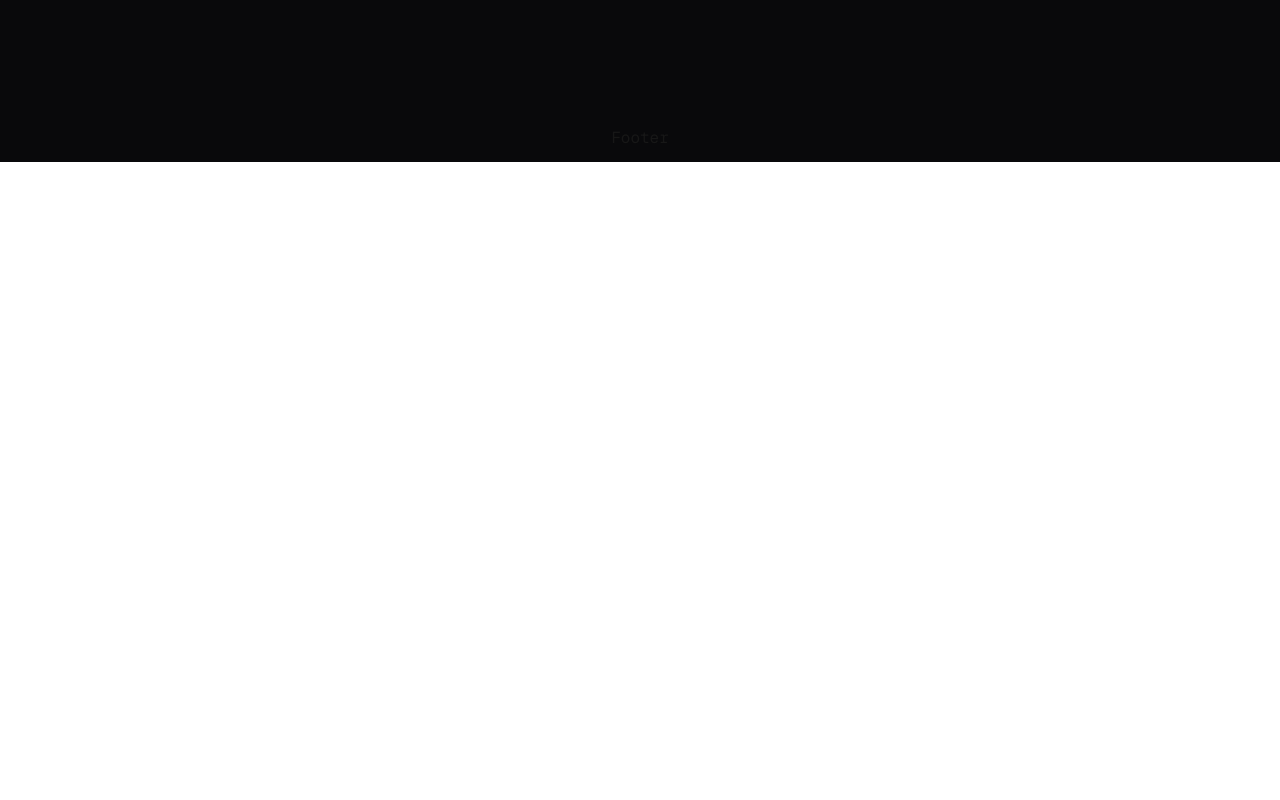
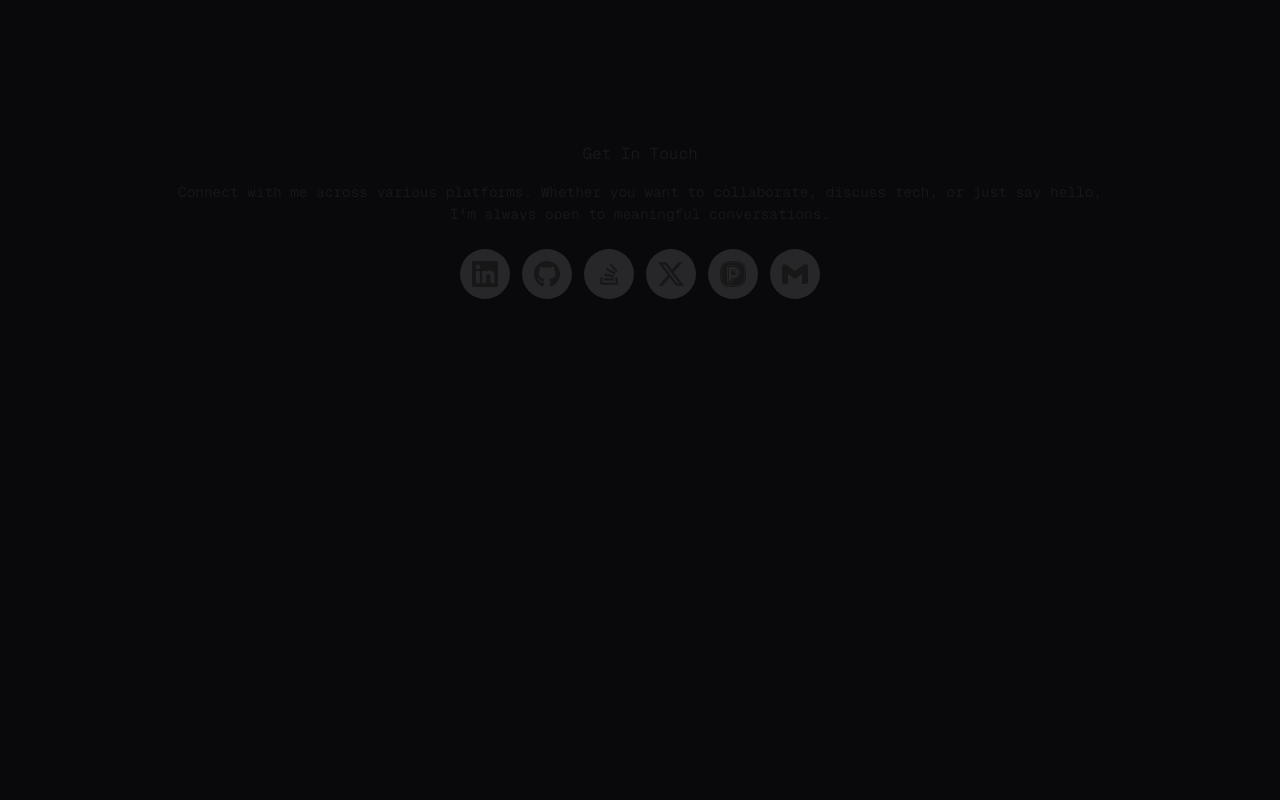
Before and after one commit to SiddheshDabholkar/portfolio-v2, a Next.js app: page / in a window 1280 px wide. Shown: the part 2360-3160 px from the top of the page. Before the commit the page ends 2522 px from the top, so only its background shows below. Built offline with nearby package versions, Linux system fonts and the light colour scheme.

Commit message:
added simple contact us page

```diff
--- /dev/null
+++ b/src/components/contact/index.tsx
@@ -0,0 +1,30 @@
+import React from "react";
+import SectionName from "../SectionName";
+import { contactHeading, contactIntro, socials } from "@/constant/contact";
+import Link from "next/link";
+
+const Contact = () => {
+  return (
+    <div className="min-h-screen flex flex-col items-center">
+      <SectionName text={contactHeading} />
+      {/* <h1 className="text-center text-2xl mb-2">{contactHeading}</h1> */}
+
+      <p className="text-center w-3/4 text-[0.9rem]">{contactIntro}</p>
+      <div className="flex flex-row gap-3 mt-6 items-center justify-center">
+        {socials.map((m) => {
+          const Icon = m.icon;
+          return (
+            <Link
+              className="text-[2rem] h-[50px] w-[50px] bg-zinc-800 flex items-center justify-center rounded-full p-3"
+              href={!m.isUrl ? `mailto:${m.href}` : m.href}
+            >
+              <Icon />
+            </Link>
+          );
+        })}
+      </div>
+    </div>
+  );
+};
+
+export default Contact;
--- /dev/null
+++ b/src/constant/contact.ts
@@ -0,0 +1,57 @@
+import { SiPeerlist } from "react-icons/si";
+import { BsTwitterX } from "react-icons/bs";
+import { RiStackOverflowLine } from "react-icons/ri";
+import { FaGithub } from "react-icons/fa";
+import { SiGmail } from "react-icons/si";
+import { FaLinkedin } from "react-icons/fa";
+
+const contactHeading = "Get In Touch";
+const contactIntro =
+  "Connect with me across various platforms. Whether you want to collaborate, discuss tech, or just say hello, I'm always open to meaningful conversations.";
+
+const socials = [
+  {
+    id: 1,
+    name: "Linkedin",
+    href: "https://www.linkedin.com/in/siddhesh-dabholkar/",
+    icon: FaLinkedin,
+    isUrl: true,
+  },
+  {
+    id: 2,
+    name: "Github",
+    href: "https://github.com/SiddheshDabholkar",
+    icon: FaGithub,
+    isUrl: true,
+  },
+  {
+    id: 3,
+    name: "Stack overflow",
+    href: "https://stackoverflow.com/users/14301214/siddhesh-dabholkar",
+    icon: RiStackOverflowLine,
+    isUrl: true,
+  },
+  {
+    id: 4,
+    name: "X (twitter)",
+    href: "https://x.com/ImPoppyyyyyy",
+    icon: BsTwitterX,
+    isUrl: true,
+  },
+  {
+    id: 5,
+    name: "Peerlist",
+    href: "https://peerlist.io/iamsiddhesh",
+    icon: SiPeerlist,
+    isUrl: true,
+  },
+  {
+    id: 6,
+    name: "Gmail",
+    href: "siddheshdabholkar942@gmail.com",
+    icon: SiGmail,
+    isUrl: false,
+  },
+];
+
+export { socials, contactHeading, contactIntro };
--- a/src/pages/index.tsx
+++ b/src/pages/index.tsx
@@ -1,4 +1,5 @@
 import About from "@/components/About";
+import Contact from "@/components/contact";
 import Hero from "@/components/Hero";
 import RootLayout from "@/components/Layout";
 import Projects from "@/components/Projects";
@@ -9,6 +10,7 @@ export default function Home() {
       <Hero />
       <About />
       <Projects />
+      <Contact />
     </RootLayout>
   );
 }
```
